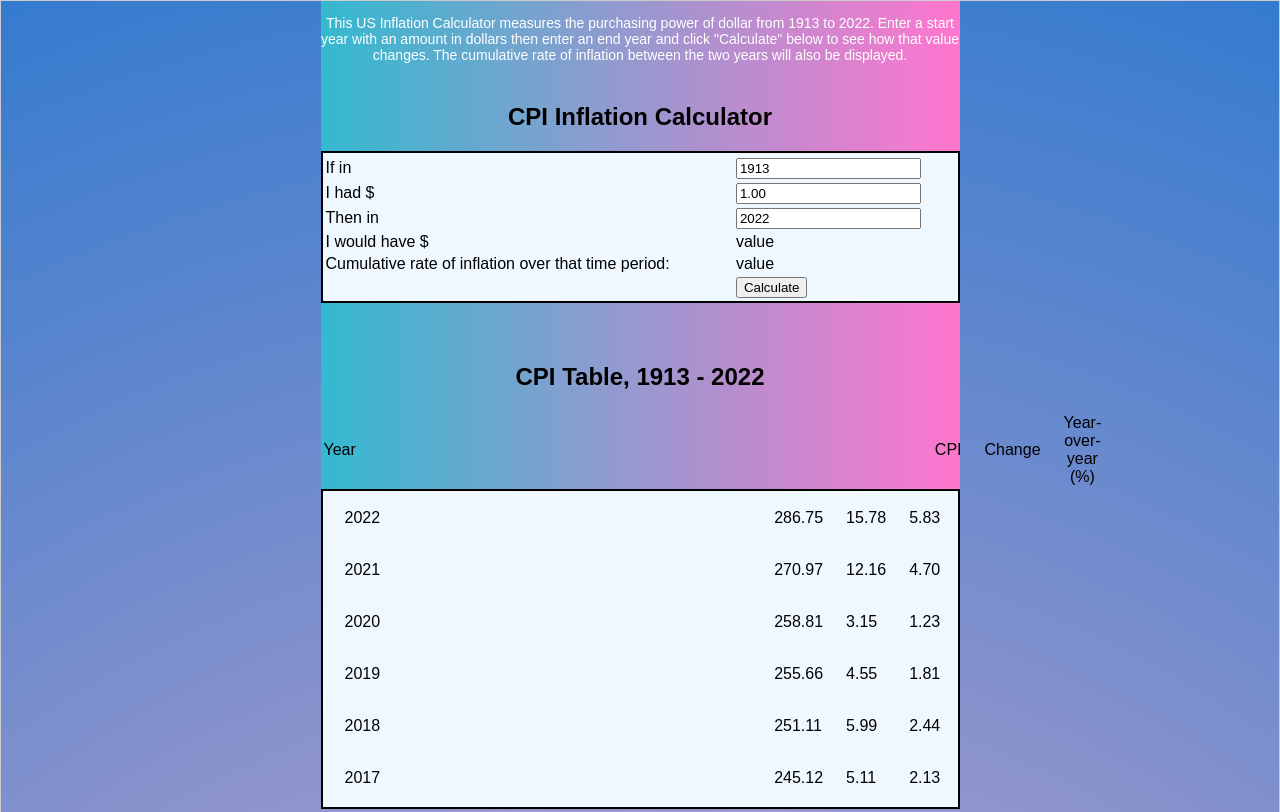
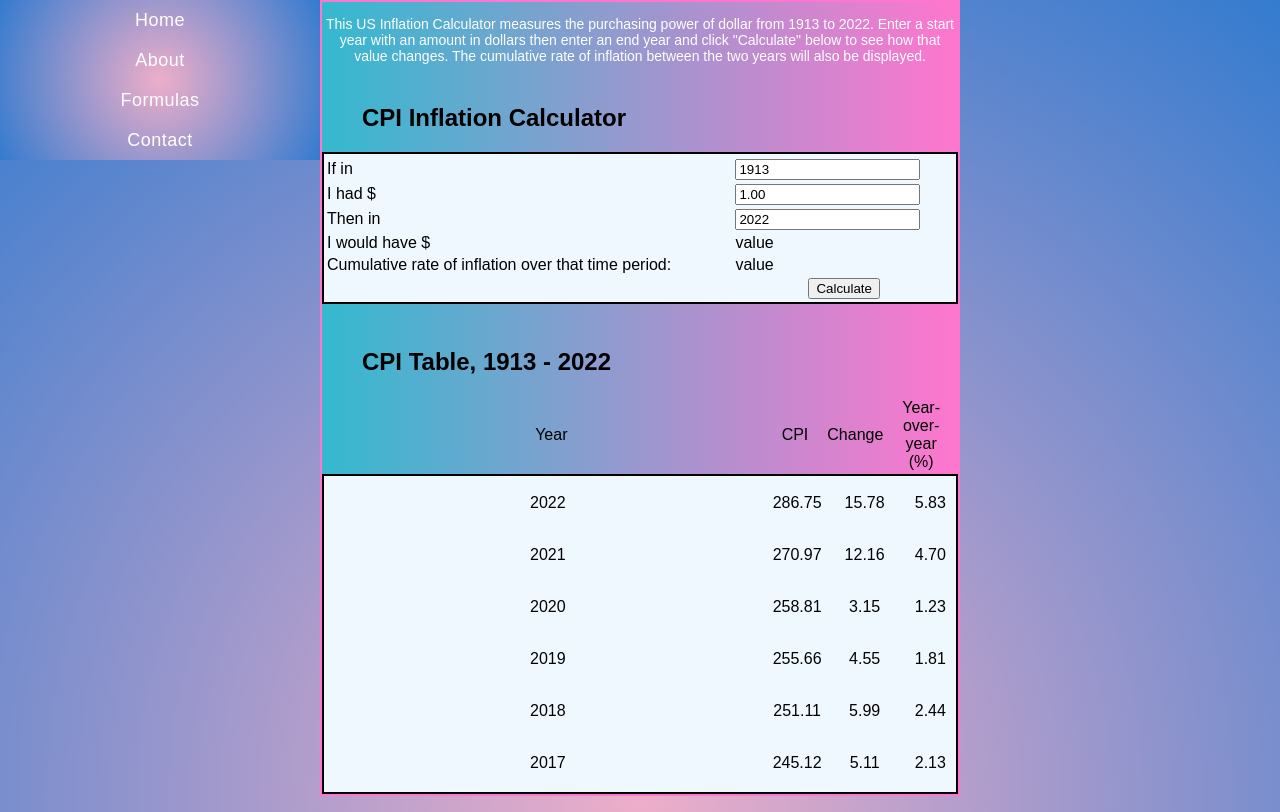
Before and after one commit to CadenceElaina/Inflation-Calculator, a plain HTML site: page index.html in a window 1280 px wide. Shown: the top 812 px of the page. Drawn offline with Linux system fonts and the light colour scheme.

Commit message:
More Styling
added about page with better CSS layout and overall better styling on that page. Plan to make it consistent on each page.

```diff
--- /dev/null
+++ b/about.css
@@ -0,0 +1,161 @@
+*,
+*::before,
+*::after {
+    box-sizing: border-box;
+    font-family: Gotham Rounded, sans-serif;
+    font-weight: normal;
+
+}
+
+nav {
+    background: rgb(238, 174, 202);
+    background: radial-gradient(circle, rgba(238, 174, 202, 1) 0%, rgba(52, 123, 207, 1) 100%);
+    height: 30vh;
+    width: 20vh;
+    min-width: 100%;
+    display: grid;
+    grid-column: 1/2;
+    grid-row: 1;
+    text-align: center;
+    align-items: center;
+    float: left;
+    box-shadow: -10px 5px 5px black;
+    border: #151127 1px solid;
+}
+
+a {
+    position: relative;
+    text-decoration: none;
+    font-family: "Poppins", sans-serif;
+    color: white;
+    font-size: 18px;
+    letter-spacing: 0.5px;
+    padding: 0 10px;
+}
+
+a:before,
+a:after {
+    content: "";
+    position: absolute;
+    height: 3px;
+    width: 0;
+    background-color: #18f08b;
+    transition: 0.5s;
+    box-shadow: -10px 5px 5px black;
+}
+
+a:after {
+    left: 0;
+    bottom: -10px;
+    box-shadow: -10px 5px 5px black;
+}
+
+a:before {
+    right: 0;
+    top: -10px;
+}
+
+a:hover {
+    color: #ffffff;
+}
+
+a:hover:after,
+a:hover:before {
+    width: 100%;
+}
+
+.container {
+    display: grid;
+
+    grid-template-rows: 4rem auto 45px;
+    grid-template-columns: 16rem auto 1fr 1fr;
+
+    gap: 3px;
+    height: 100%;
+
+}
+
+
+body {
+
+    background: rgb(238, 174, 202);
+    background: radial-gradient(circle, rgba(238, 174, 202, 1) 0%, rgba(52, 123, 207, 1) 100%);
+}
+
+
+#item0 {
+    background: rgb(238, 174, 202);
+    background: radial-gradient(circle, rgba(255, 118, 206, 1) 0%, rgba(52, 185, 207, 1) 100%);
+    border: black 1px solid;
+    color: #ffffff;
+    grid-row-start: 1;
+    grid-column-start: 2;
+    grid-row-end: 2;
+    grid-column-end: 3;
+    box-shadow: 10px 5px 5px black;
+}
+
+#item1 {
+    min-height: 50vh;
+    box-shadow: -10px 5px 5px black;
+    grid-row-start: 2;
+    grid-column-start: 1;
+
+    grid-row-end: 4;
+    grid-column-end: 2;
+
+}
+
+#item2 {
+    box-shadow: 10px 5px 5px black;
+    min-height: 75vh;
+    grid-row-start: 2;
+    grid-column-start: 2;
+
+    grid-row-end: 3;
+    grid-column-end: 3;
+    background: rgb(52, 185, 207);
+    background: linear-gradient(90deg, rgba(52, 185, 207, 1) 0%, rgba(255, 118, 206, 1) 100%);
+    border: black 2px solid;
+
+}
+
+#item3 {
+    height: 100%;
+    background-color: #151127;
+    grid-row-start: 3;
+    grid-column-start: 2;
+    list-style: none;
+    grid-row-end: 4;
+    grid-column-end: 3;
+
+}
+
+.footerNavInner {
+    box-shadow: 10px 5px 5px black;
+    display: flex !important;
+    list-style: none;
+    flex-direction: row !important;
+    justify-content: space-evenly !important;
+    height: 20vh !important;
+    align-items: center;
+}
+
+
+footer {
+
+    list-style: none;
+    line-height: 2em;
+    background-color: #151127;
+}
+
+footer ul {
+
+    flex-direction: row !important;
+    display: inline-grid !important;
+    grid-auto-flow: row !important;
+    /*  grid-gap: 24px !important; */
+    justify-items: center !important;
+    margin: auto;
+
+}
--- a/index.html
+++ b/index.html
@@ -11,8 +11,16 @@
 </head>
 
 <body>
+
     <div id="container">
+        <nav>
+            <a href="#home">Home</a>
+            <a href="about.html">About</a>
+            <a href="#formulas">Formulas</a>
+            <a href="#contact">Contact</a>
+        </nav>
         <div id="calculator">
+
             <p>This US Inflation Calculator measures the purchasing power of dollar from 1913 to 2022.
                 Enter a start year with an amount in dollars then enter an end year and click "Calculate" below to see
                 how that value changes. The cumulative rate of inflation between the two years will also be displayed.
@@ -22,6 +30,7 @@
                     <tr colspan="3">
                         <h2 id="header">CPI Inflation Calculator</h2>
                     </tr>
+                    <div class="underline"></div>
                     <tr>
                         <td>If in </td>
                         <td><input id="year1" type="text" value="1913"></td>
@@ -45,19 +54,20 @@
                         <td>Cumulative rate of inflation over that time period: </td>
                         <td>value</td>
                     </tr>
-                    <tr>
-                        <td>&nbsp;</td>
+                    <tr class="btn">
+                        <td></td>
                         <td>
                             <div class="btn"><input type="button" onclick="" class="btnInput" value="Calculate"></div>
                         </td>
+
                     </tr>
                 </table>
             </section>
             <section class="section2">
                 <h2>CPI Table, 1913 - 2022</h2>
                 <table id="table2">
-                    <tr>
-                        <th id="t2Year">Year</th>
+                    <tr class="table2">
+                        <th class="t2head">Year</th>
                         <th class="t2Head">
                             CPI
                         </th>
@@ -68,7 +78,7 @@
                     </tr>
                 </table>
                 <div id="table3">
-                    <table>
+                    <table class="table3">
                         <tbody>
                             <tr>
                                 <td>2022</td>
--- a/styles.css
+++ b/styles.css
@@ -4,6 +4,7 @@
     box-sizing: border-box;
     font-family: Gotham Rounded, sans-serif;
     font-weight: normal;
+
 }
 
 body {
@@ -13,21 +14,88 @@ body {
     background: radial-gradient(circle, rgba(238, 174, 202, 1) 0%, rgba(52, 123, 207, 1) 100%);
 }
 
+nav {
+    background: rgb(238, 174, 202);
+    background: radial-gradient(circle, rgba(238, 174, 202, 1) 0%, rgba(52, 123, 207, 1) 100%);
+    height: 20vh;
+    width: 20vh;
+    min-width: 100%;
+    display: grid;
+    grid-column: 1/2;
+    grid-row: 1;
+    text-align: center;
+    align-items: center;
+    float: left;
+
+
+}
+
+a {
+    position: relative;
+    text-decoration: none;
+    font-family: "Poppins", sans-serif;
+    color: white;
+    font-size: 18px;
+    letter-spacing: 0.5px;
+    padding: 0 10px;
+}
+
+a:before,
+a:after {
+    content: "";
+    position: absolute;
+    height: 3px;
+    width: 0;
+    background-color: #18f08b;
+    transition: 0.5s;
+}
+
+a:after {
+    left: 0;
+    bottom: -10px;
+}
+
+a:before {
+    right: 0;
+    top: -10px;
+}
+
+a:hover {
+    color: #ffffff;
+}
+
+a:hover:after,
+a:hover:before {
+    width: 100%;
+}
+
 #container {
     display: grid;
     justify-content: center;
     align-content: center;
     width: 100%;
-    min-height: 100vh;
-    grid-template-rows: repeat(4, 1fr);
+    min-height: 25vh;
+    grid-template-rows: repeat(2, 1fr);
     grid-template-columns: repeat(4, 1fr);
-    border: 1px solid #ccc;
+
+}
+
+
+.btn {
+
+    text-align: center;
+}
+
+.td1 {
+    text-align: center;
 }
 
 h2 {
-    text-align: center;
+    padding-left: 5vh;
+    text-align: left;
     font-weight: bold;
 }
+
 
 p {
     text-align: center;
@@ -39,17 +107,19 @@ p {
     grid-column: 2/4;
     background: rgb(52, 185, 207);
     background: linear-gradient(90deg, rgba(52, 185, 207, 1) 0%, rgba(255, 118, 206, 1) 100%);
+    border: rgba(255, 118, 206, 1) 2px solid;
 }
 
 #header {
     margin-top: 5vh;
-    text-align: center;
+    text-align: left;
 }
 
 #table1 {
     background-color: aliceblue;
     width: 100%;
     border: 2px solid black;
+
 }
 
 #table1 tr:hover {
@@ -57,22 +127,25 @@ p {
 }
 
 .section2 {
-    padding-top: 5vh;
+    padding-top: 3vh;
     background: rgb(52, 185, 207);
     background: linear-gradient(90deg, rgba(52, 185, 207, 1) 0%, rgba(255, 118, 206, 1) 100%);
 }
+
 
 #table2 tr th {
     width: 100%;
     height: 100%;
 }
 
-#t2Year {
-    padding-right: 72vh;
+
+#t2year {
+    float: left;
+    text-align: center;
 }
 
 .t2Head {
-    padding-right: 2.5vh;
+    padding-right: 2vh;
 }
 
 #table3 {
@@ -80,6 +153,10 @@ p {
     overflow: auto;
     max-height: 40vh;
     border: 2px solid black;
+}
+
+.table3 {
+    text-align: center;
 }
 
 #table3 td {
```
Also changed, not shown: CPITable.js (deleted, +0 -244 lines), about.html (added, +63 -0 lines), debug.js (deleted, +0 -114 lines), generateCPI.js (deleted, +0 -20 lines).
